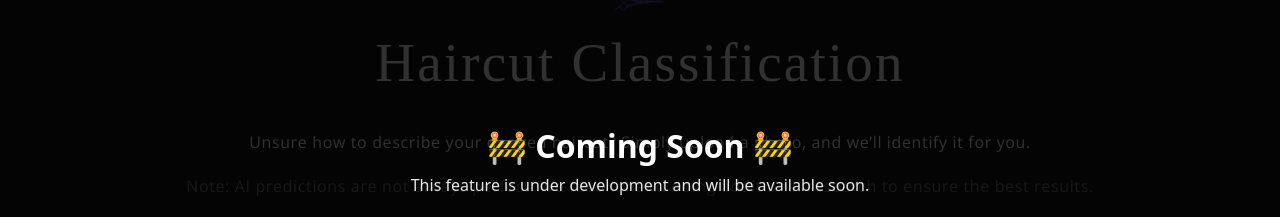
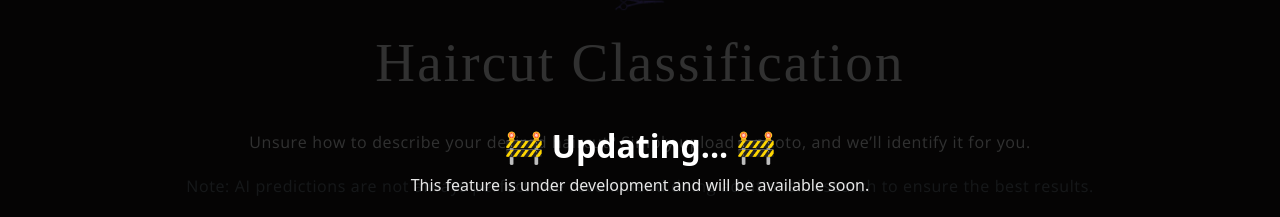
Before and after one commit to JuanTwo779/kingz-kutz-v3, a React (Vite) app: page /services in a window 1280 px wide. Shown: the part 1221-1438 px from the top of the page. Built offline with nearby package versions, Linux system fonts and the light colour scheme; a web font is replaced by a local one.

Commit message:
Service Page: Assistant section construction text update

```diff
--- a/src/container/Assistant/Assistant.jsx
+++ b/src/container/Assistant/Assistant.jsx
@@ -56,7 +56,7 @@ const Assistant = () => {
         <div className="app__services app__bg d-flex flex__center align-items-center text-center section__padding relative_position" id='assistant'>
 
             <div className="app__overlay">
-                <h2 className="overlay__text">🚧 Coming Soon 🚧</h2>
+                <h2 className="overlay__text">🚧 Updating... 🚧</h2>
                 <p className="overlay__subtext">This feature is under development and will be available soon.</p>
             </div>
 
```
